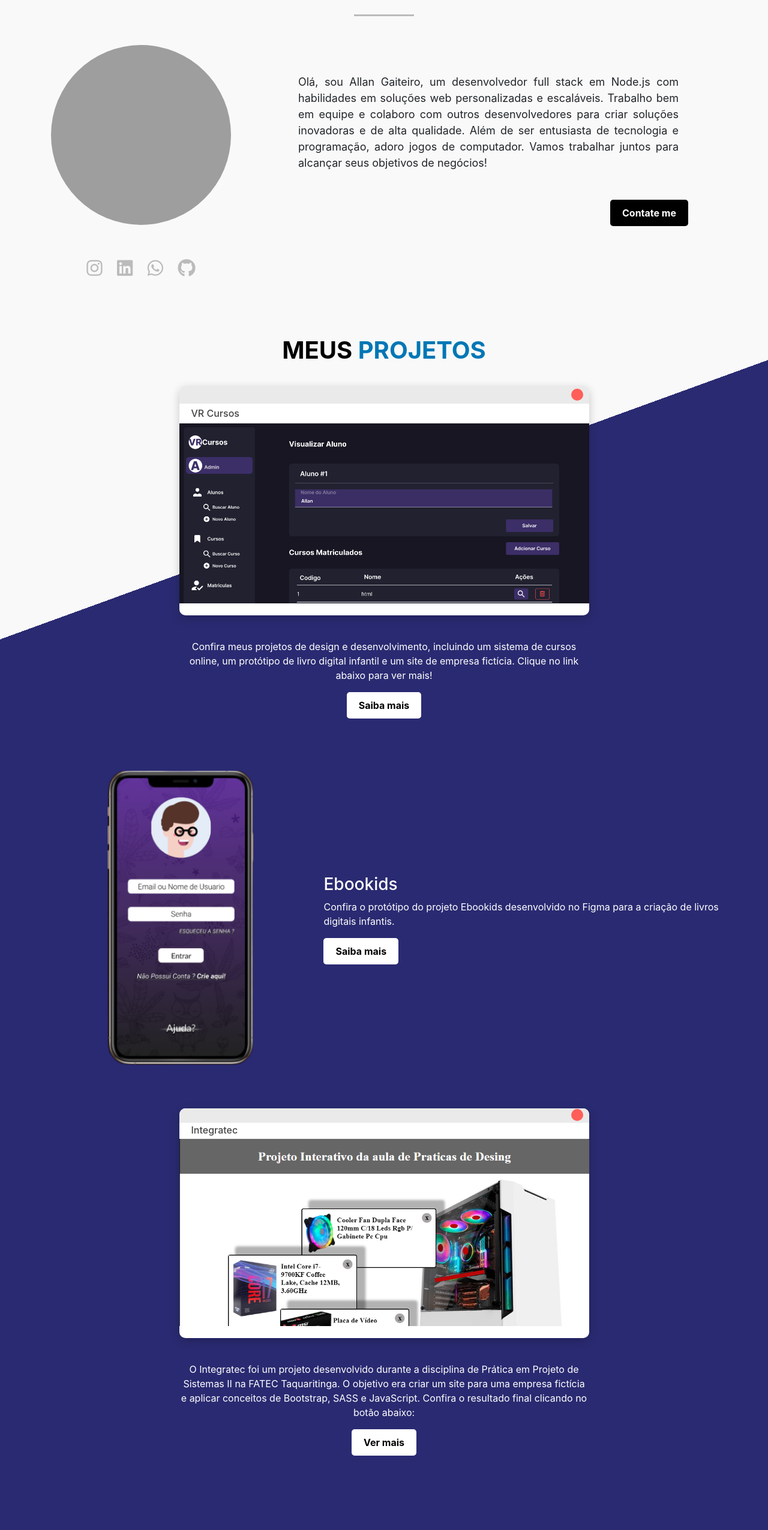
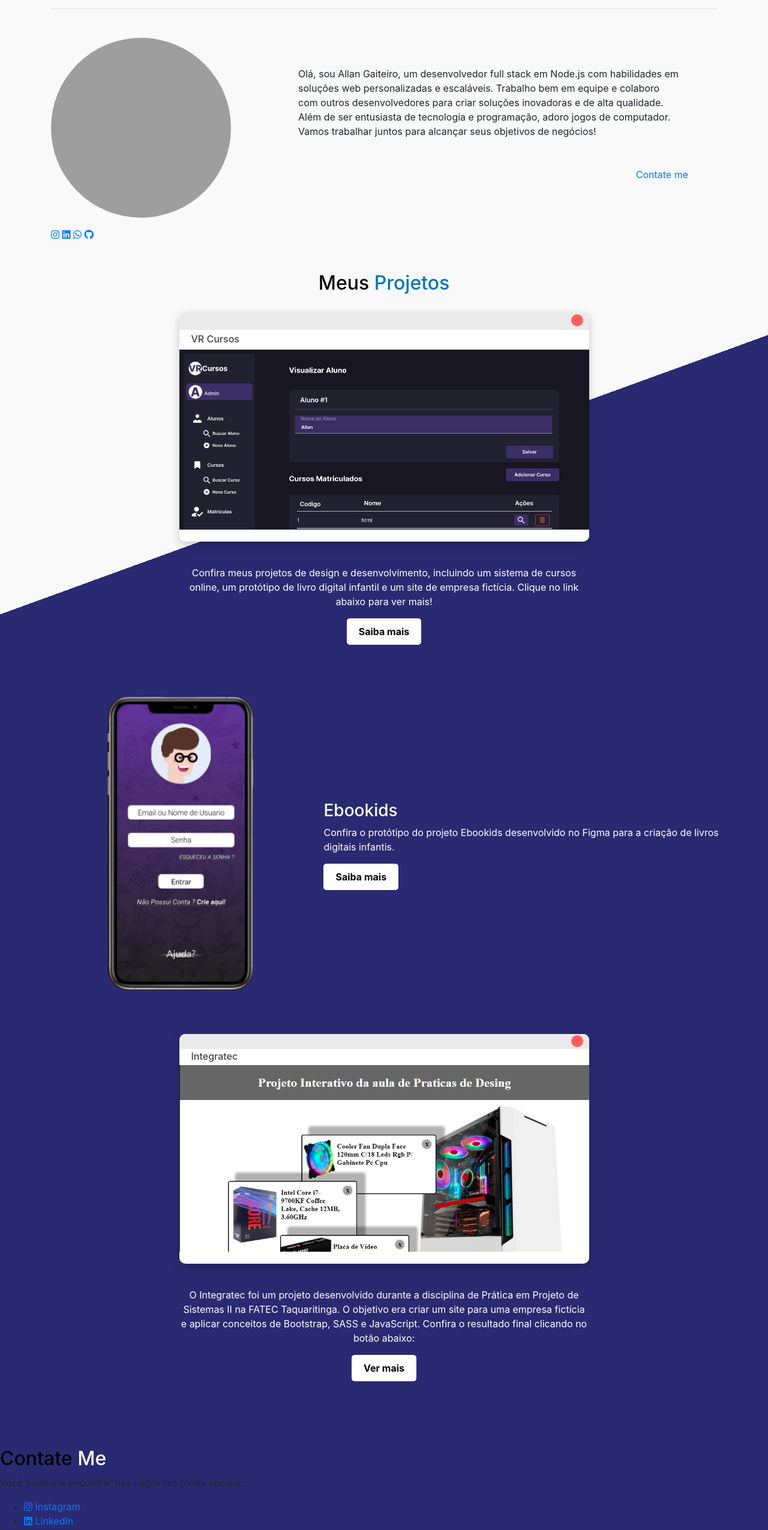
Before and after one commit to AllanGaiteiro/Meu-Portifolio, a plain HTML site: page public/index.html in a window 1280 px wide. Shown: the part 120-2671 px from the top of the page at 60% size. Drawn offline with nearby package versions, Linux system fonts and the light colour scheme; grey boxes are pictures that could not be loaded.

Commit message:
melhorias no moobile

```diff
--- a/public/style/style.css
+++ b/public/style/style.css
@@ -27,7 +27,7 @@
 }
 
 .azul {
-  color:  var(--link-color);
+  color: var(--link-color);
 }
 
 .preto {
@@ -40,71 +40,14 @@ body {
     var(--primary-color),
     var(--secondary-color)
   );
-  background-image: -webkit-linear-gradient(110deg,  var(--primary-color) 65%, var(--about-color) 65%);
+  background-image: -webkit-linear-gradient(
+    110deg,
+    var(--primary-color) 65%,
+    var(--about-color) 65%
+  );
   font-family: var(--font-family);
   margin: 0;
   padding: 0;
-}
-
-/* Estilo do cabeçalho:  ./style/header.css */
-
-/* Estilização da seção "Sobre" */
-
-#about {
-  background-color:var(--about-color);
-  display: flex;
-  padding-bottom: 40px;
-}
-
-.section-heading {
-  font-size: 40px;
-  font-weight: 700;
-  margin-top: 0;
-  margin-bottom: 15px;
-  text-transform: uppercase;
-  text-align: center;
-}
-
-hr.my-4 {
-  border-top: 3px solid #bbb;
-  width: 100px;
-  margin: 0 auto 30px;
-}
-
-.about-content {
-  text-align: justify;
-}
-
-.about-content img {
-  width: 250px;
-  display: block;
-  margin: 0 auto;
-}
-
-.about-content p {
-  font-size: 18px;
-  line-height: 1.5;
-  margin-bottom: 30px;
-}
-
-.social-icons {
-  margin-top: 50px;
-  text-align: center;
-}
-
-.social-icons a {
-  color: #bbb;
-  font-size: 30px;
-  margin: 0 10px;
-  transition: color 0.3s ease-in-out;
-}
-
-.social-icons a:hover {
-  color: #555;
-}
-
-.img-fluid {
-  border-radius: 50%;
 }
 
 /* Estilização da seção "Projetos" */
@@ -113,7 +56,7 @@ hr.my-4 {
   padding: 50px 0;
 }
 
-#projects h2{
+#projects h2 {
   text-align: center;
 }
 
@@ -124,69 +67,6 @@ hr.my-4 {
   gap: 20px;
 }
 
-.contact_btn {
-  display: inline-block;
-
-  background-color: #000;
-  color: #fff;
-  padding: 10px 20px;
-  border-radius: 5px;
-  text-decoration: none;
-  font-weight: bold;
-}
-
-.contact_btn:hover {
-  background-color:#0077b5;
-  color: #fff;
-}
-
-/*Estilização da seção "Contatos" */
-
-#contact {
-  margin-top: 50px;
-}
-
-#contact h2 {
-  color: white;
-  font-size: 32px;
-  text-align: center;
-  margin-bottom: 20px;
-}
-#contact p {
-  color: white;
-  text-align: center;
-}
-
-#contact ul {
-  list-style-type: none;
-  display: flex;
-  justify-content: center;
-  align-items: center;
-}
-
-#contact li {
-  color: white;
-  margin-right: 20px;
-}
-
-#contact a {
-  display: flex;
-  justify-content: center;
-  align-items: center;
-  text-decoration: none;
-  color: white;
-  font-size: 20px;
-  transition: color 0.2s ease-in-out;
-}
-
-#contact a:hover {
-  color: #0077b5;
-}
-
-#contact i {
-  font-size: 28px;
-  margin-right: 10px;
-}
 /* Estilo do rodapé */
 footer {
   background-color: #ccc;
@@ -194,3 +74,6 @@ footer {
   padding: 1rem;
   text-align: center;
 }
+
+@media only screen and (max-width: 767px) {
+}
```
